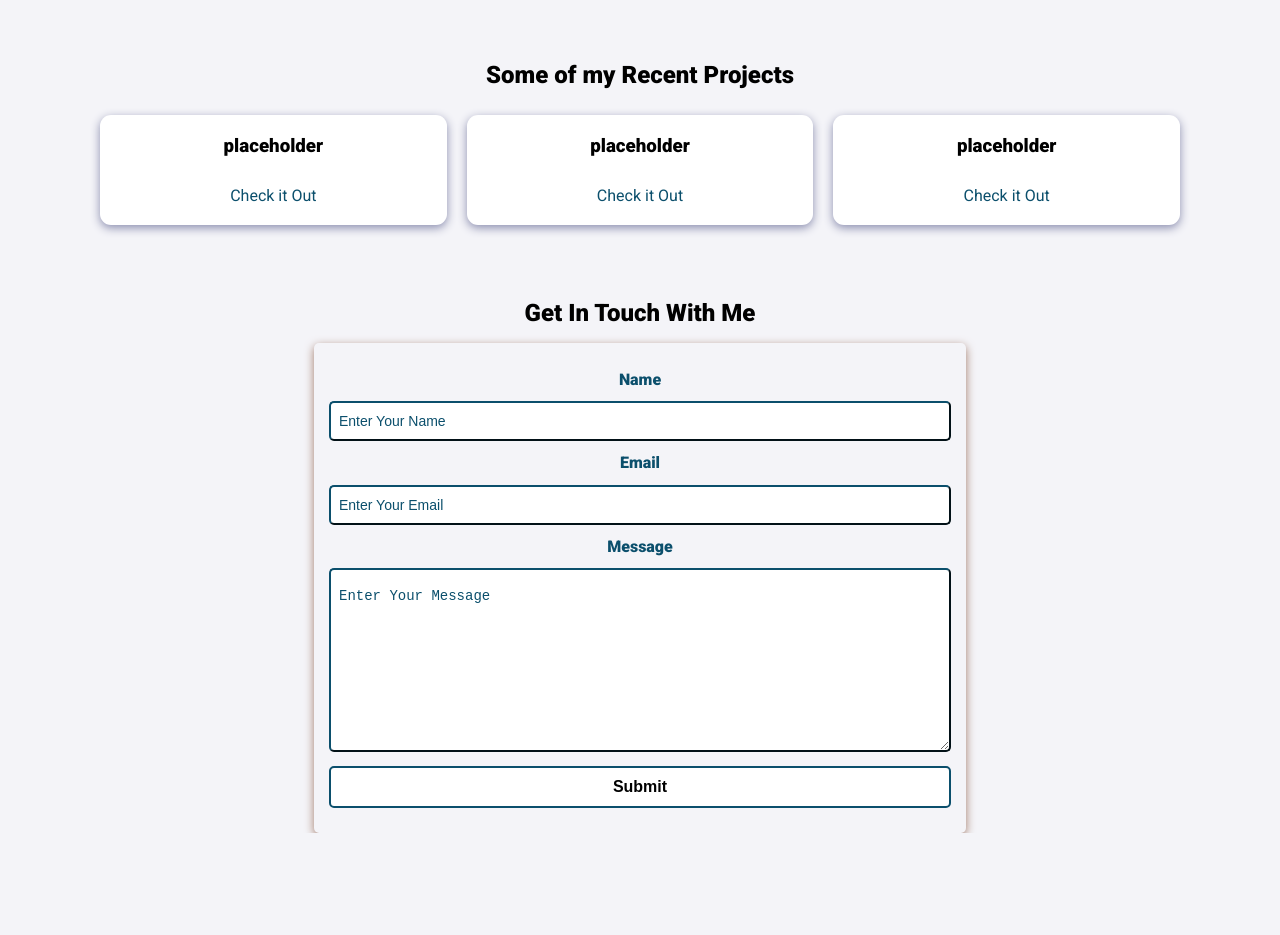
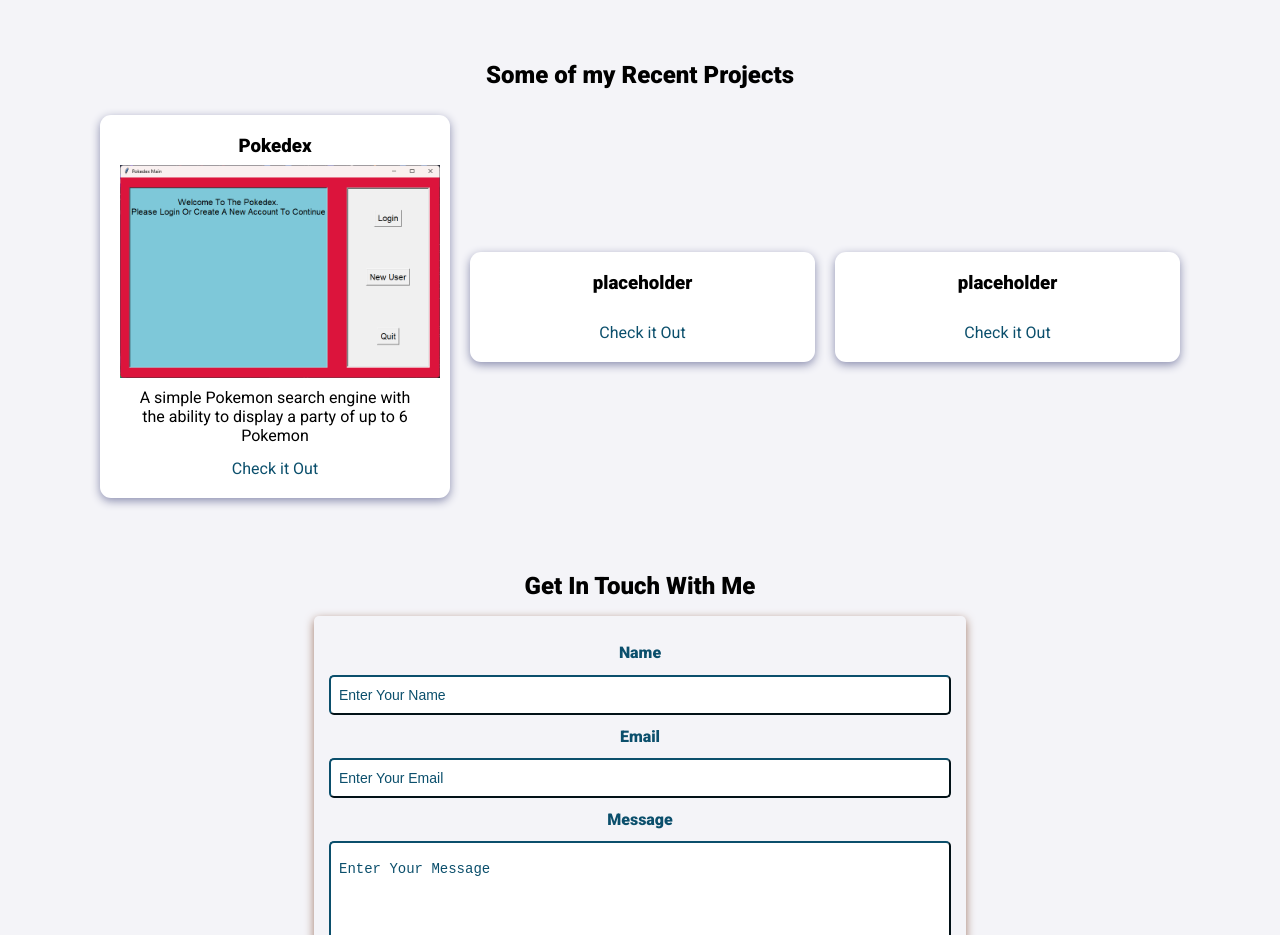
Before and after one commit to AmphibiousKnight/Web-Portfolio, a plain HTML site: page index.html in a window 1280 px wide. Shown: the part 1181-2116 px from the top of the page. Before the commit the page ends 2014 px from the top, so only its background shows below. Drawn offline with nearby package versions, Linux system fonts and the light colour scheme.

Commit message:
Added my Pokedex Project

```diff
--- a/assets/css/style.css
+++ b/assets/css/style.css
@@ -224,6 +224,10 @@ nav ul li {
   margin-bottom: var(--bottom-margin);
 }
 
+.poke-img {
+  width: 20rem;
+}
+
 .project-card {
   background-color: #fff;
   border-radius: 11px;
--- a/index.html
+++ b/index.html
@@ -127,10 +127,16 @@
       <h2 class="projects-title">Some of my Recent Projects</h2>
       <div class="projects-container">
         <div class="project-container project-card">
-          <h3 class="project-title">placeholder</h3>
+          <h3 class="project-title">Pokedex</h3>
+          <img
+            src="assets/images/Pokedex Example.png"
+            class="poke-img">
+          </img>
           <p class="project-details">
+            A simple Pokemon search engine with the
+            ability to display a party of up to 6 Pokemon
           </p>
-          <a href="#" target="_blank" class="project-link">Check it Out</a>
+          <a href="https://github.com/AmphibiousKnight/True-Pokedex" target="_blank" class="project-link">Check it Out</a>
         </div>
         <div class="project-container project-card">
           <h3 class="project-title">placeholder</h3>
```
Also changed, not shown: assets/images/Pokedex Example.png (added).
